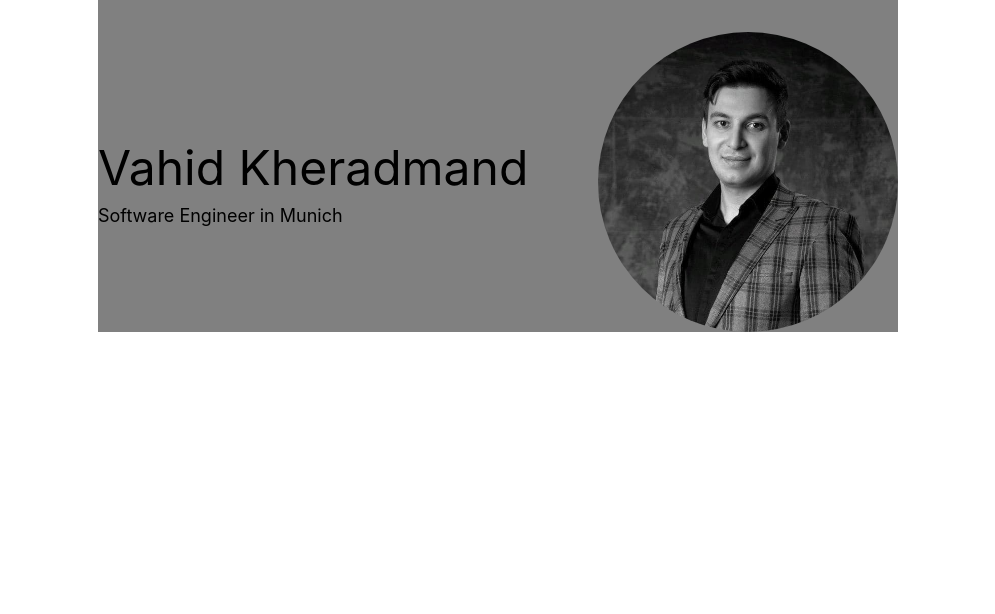
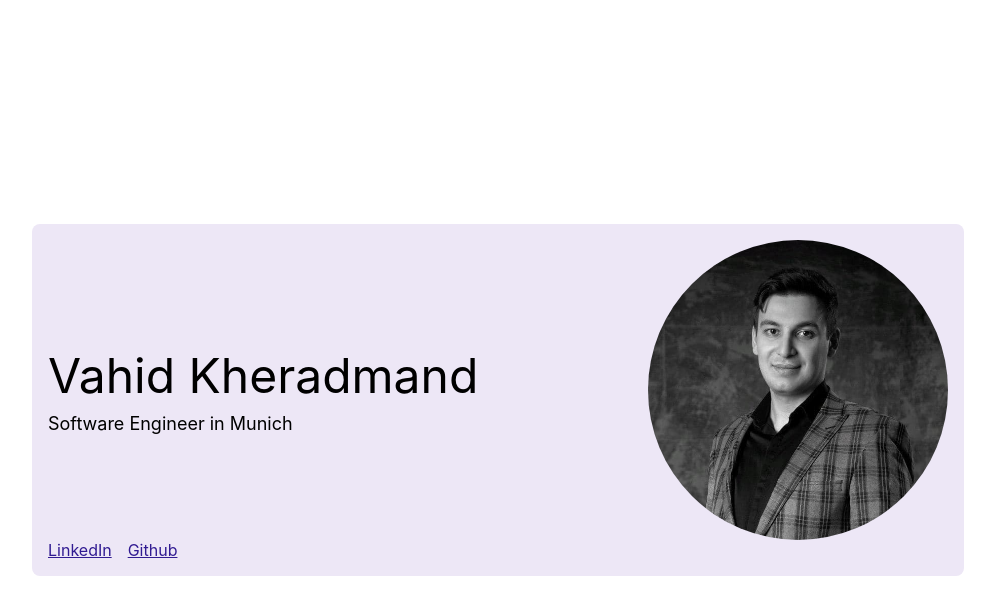
Before and after one commit to developerium/developerium.github.io, a React (Create React App) app: page / in a window 1280 px wide. Shown: the top 614 px of the page, without its empty margins (142-1137 px from the left). Built offline with nearby package versions, Linux system fonts and the light colour scheme.

Commit message:
App style

```diff
--- a/public/index.html
+++ b/public/index.html
@@ -34,6 +34,11 @@
         width: 100%;
         height: 100%;
       }
+      #root {
+        display: flex;
+        width: 100%;
+        height: 100%;
+      }
     </style>
   </head>
   <body>
--- a/src/App.tsx
+++ b/src/App.tsx
@@ -1,20 +1,26 @@
 import React from 'react';
 import styled from 'styled-components';
 import { Header } from './Header';
+import { SocialLinks } from './SocialLinks';
 
 const Root = styled.div`
-  background-color: gray;
   display: flex;
+  flex-direction: column;
   justify-content: center;
-  padding-top: 32px;
-  width: 800px;
+
+  width: 900px;
+  padding: 16px;
   margin: auto;
+
+  border-radius: 8px;
+  background-color: #ede7f6;
 `;
 
 function App() {
   return (
     <Root>
       <Header />
+      <SocialLinks />
     </Root>
   );
 }
```
